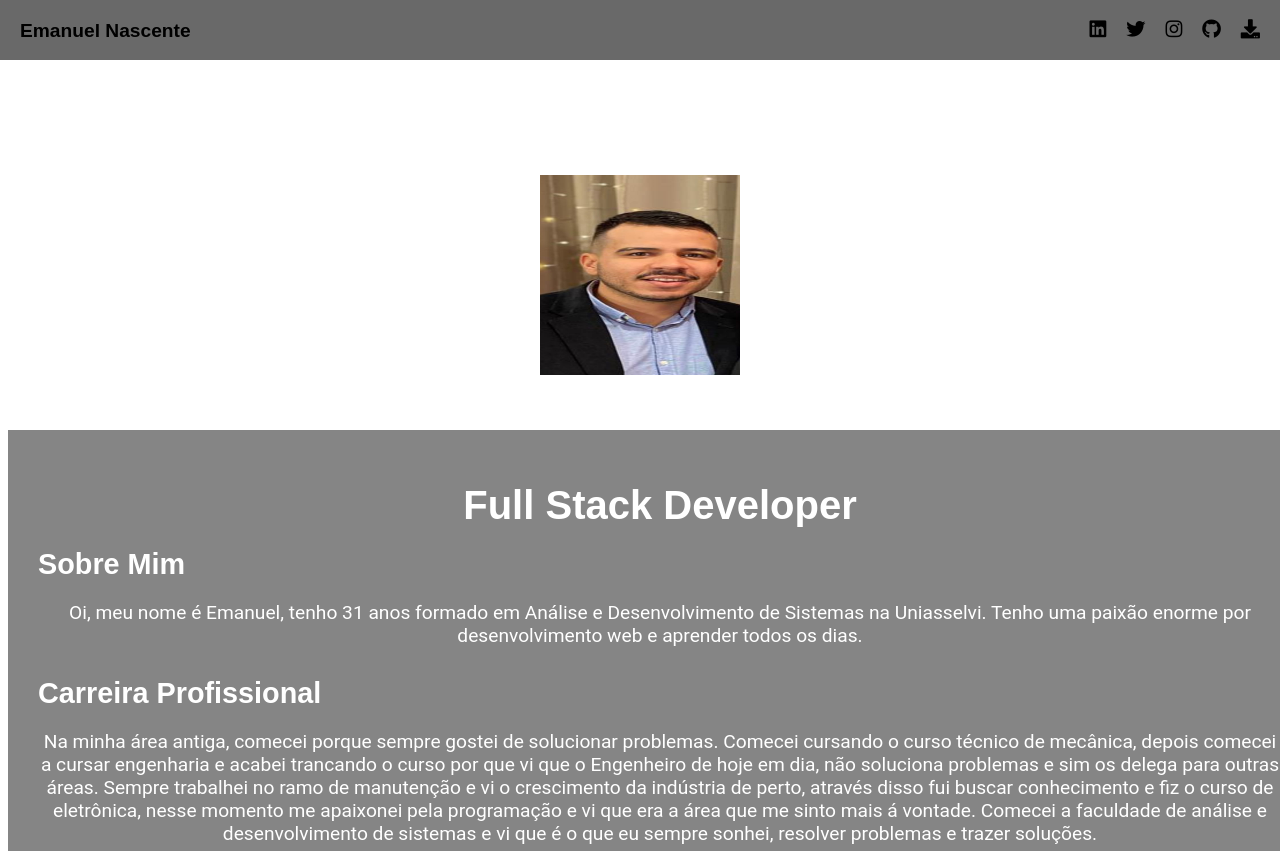
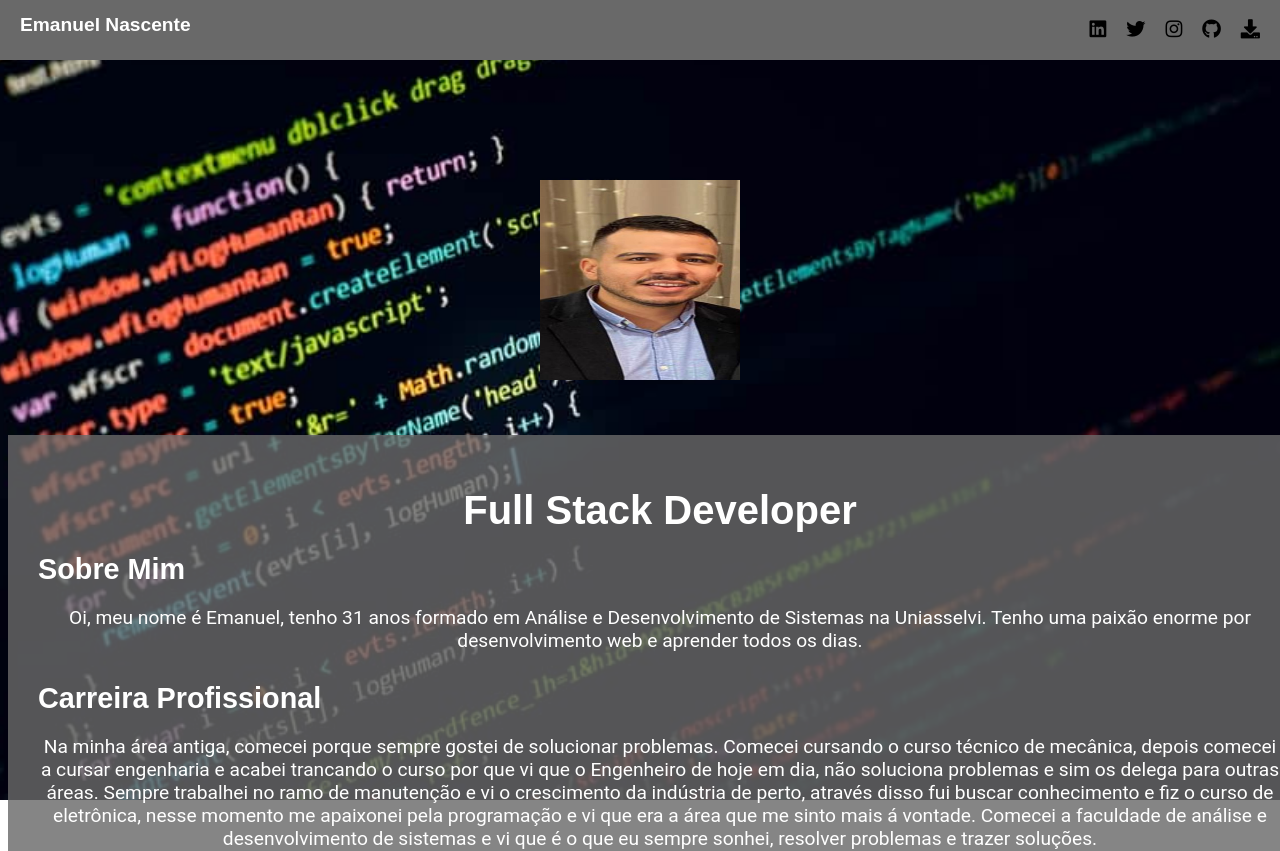
Before and after one commit to enascentedev/Portifolio-React, a React (Create React App) app: page / in a window 1280 px wide. Shown: the top 851 px of the page. Built offline with nearby package versions, Linux system fonts and the light colour scheme.

Commit message:
ajustando layout app

```diff
--- a/src/App.js
+++ b/src/App.js
@@ -1,15 +1,19 @@
 import Header from './components/Header';
 import About from './components/About';
 import Projects from './components/Projects';
+import './assets/App.css';
 
 function App() {
   return (
-    <div className="App">
-      <h1>Portifolio Emanuel</h1>
-			<Header/>
-			<About/>
-			<Projects/>
-    </div>
+    <>
+      <div className="background"></div>
+      <div className="App">
+        <h1>Portifolio Emanuel</h1>
+        <Header />
+        <About />
+        <Projects />
+      </div>
+    </>
   );
 }
 
--- /dev/null
+++ b/src/assets/App.css
@@ -0,0 +1,26 @@
+.background {
+	position: fixed;
+  top: 0;
+  left: 0;
+  width: 100%;
+  height: 100%;
+  background-image: url('/public/image/fundo.jpg');
+	background-size: cover;
+  background-position: center;
+  background-repeat: no-repeat;
+  z-index: -1;
+}
+.App {
+  text-align: center;
+  color: white;
+  display: flex;
+  flex-direction: column;
+  justify-content: center;
+  min-height: 100vh;
+  z-index: 1; /* Garante que o conteúdo fique na frente */
+}
+
+h1 {
+  margin: 0;
+  padding: 20px;
+}
```
